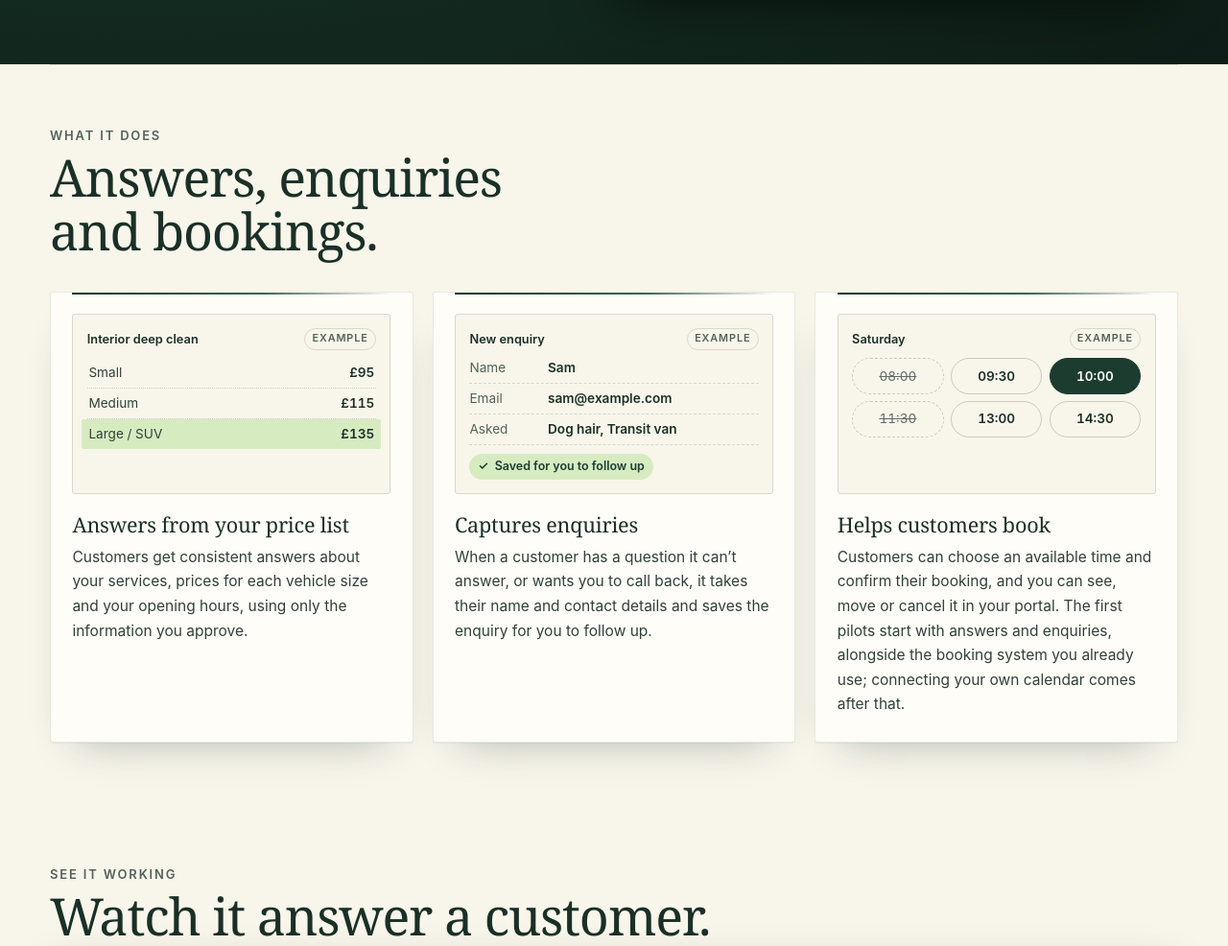
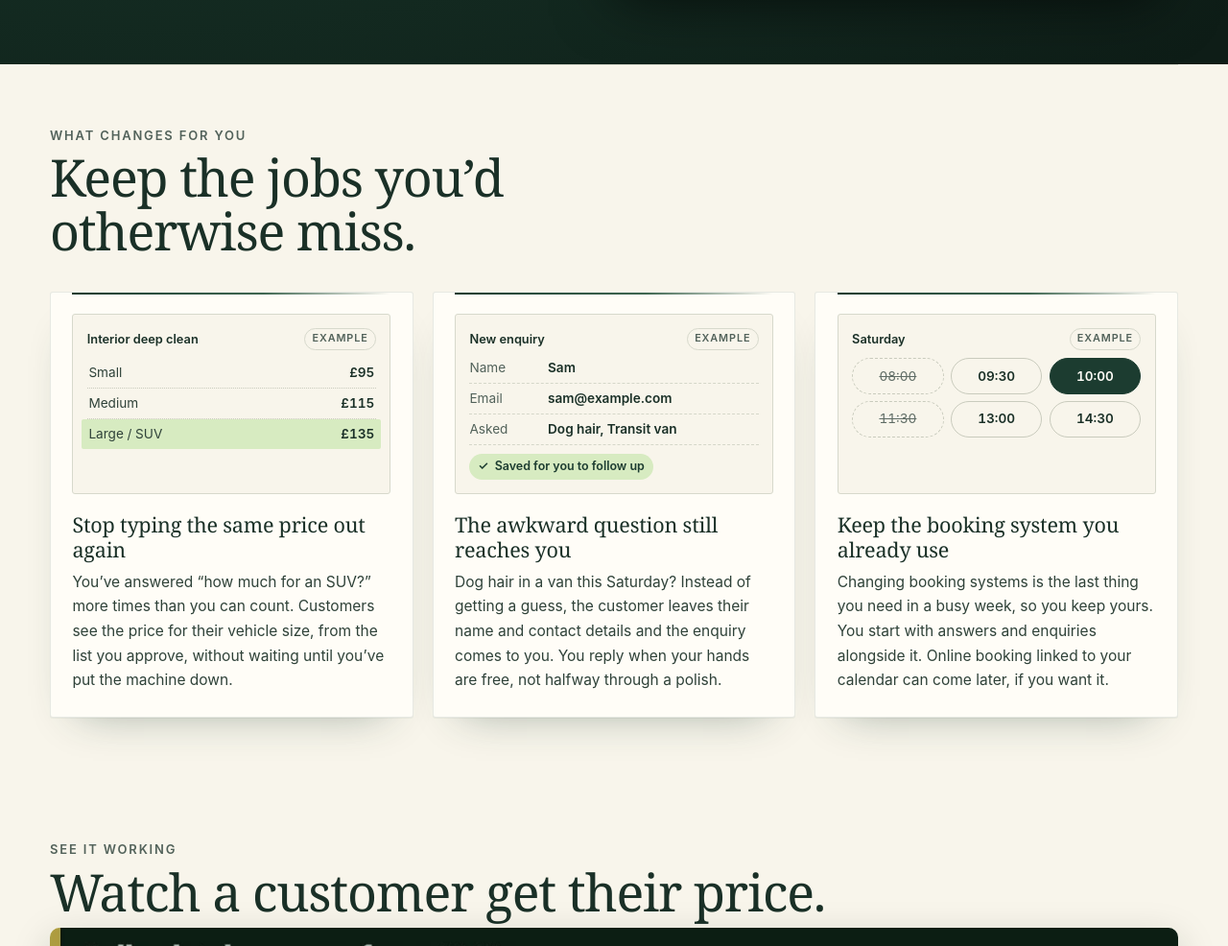
Before and after one commit to owautomationagency-pixel/owautomationagency-pixel.github.io, a plain HTML site: page index.html in a window 1280 px wide. Shown: the part 800-1786 px from the top of the page at 96% size. Drawn offline with Linux system fonts and the light colour scheme.

Commit message:
Home page: write the product copy around the detailer's day, not the features
Co-Authored-By: Claude Opus 5.5 <noreply@anthropic.com>

```diff
--- a/index.html
+++ b/index.html
@@ -51,7 +51,7 @@
       <div class="ow-hero-copy">
         <p class="ow-kicker">For UK car detailers and valeters</p>
         <h1 id="hero-heading">Finish the job. <br>Let your website <br><em>take the enquiry.</em></h1>
-        <p class="ow-lead">While you’re working on a car, a website assistant answers customer questions from your own services, prices and opening hours, takes their details and helps them book. Anything it isn’t sure about comes to you instead of it guessing.</p>
+        <p class="ow-lead">You’re mid-polish when the enquiry lands, and by the time you reply, some may have booked elsewhere. With a question box on your website, customers get the prices and hours you’ve approved straight away. Anything else comes to you with their name and contact details.</p>
         <div class="ow-actions">
           <a class="ow-button" href="contact.html#pilot">Request a free pilot <span aria-hidden="true">→</span></a>
           <a class="ow-inline" href="pricing.html">See pricing <span aria-hidden="true">→</span></a>
@@ -75,8 +75,8 @@
 
     <section class="ow-wrap ow-section ow-features" id="what-it-does" aria-labelledby="features-heading">
       <div class="ow-section-intro">
-        <p class="ow-kicker">What it does</p>
-        <h2 id="features-heading">Answers, enquiries and bookings.</h2>
+        <p class="ow-kicker">What changes for you</p>
+        <h2 id="features-heading">Keep the jobs you’d otherwise miss.</h2>
       </div>
       <div class="ow-feature-list">
         <article>
@@ -84,8 +84,8 @@
             <p class="ow-vig-label">Interior deep clean <span>Example</span></p>
             <ul><li><span>Small</span><b>£95</b></li><li><span>Medium</span><b>£115</b></li><li class="is-on"><span>Large / SUV</span><b>£135</b></li></ul>
           </div>
-          <h3>Answers from your price list</h3>
-          <p>Customers get consistent answers about your services, prices for each vehicle size and your opening hours, using only the information you approve.</p>
+          <h3>Stop typing the same price out again</h3>
+          <p>You’ve answered “how much for an SUV?” more times than you can count. Customers see the price for their vehicle size, from the list you approve, without waiting until you’ve put the machine down.</p>
         </article>
         <article>
           <div class="ow-vig ow-vig-slip" aria-hidden="true">
@@ -93,16 +93,16 @@
             <dl><div><dt>Name</dt><dd>Sam</dd></div><div><dt>Email</dt><dd>sam@example.com</dd></div><div><dt>Asked</dt><dd>Dog hair, Transit van</dd></div></dl>
             <p class="ow-vig-saved">Saved for you to follow up</p>
           </div>
-          <h3>Captures enquiries</h3>
-          <p>When a customer has a question it can’t answer, or wants you to call back, it takes their name and contact details and saves the enquiry for you to follow up.</p>
+          <h3>The awkward question still reaches you</h3>
+          <p>Dog hair in a van this Saturday? Instead of getting a guess, the customer leaves their name and contact details and the enquiry comes to you. You reply when your hands are free, not halfway through a polish.</p>
         </article>
         <article>
           <div class="ow-vig ow-vig-slots" aria-hidden="true">
             <p class="ow-vig-label">Saturday <span>Example</span></p>
             <ul><li class="is-taken">08:00</li><li>09:30</li><li class="is-on">10:00</li><li class="is-taken">11:30</li><li>13:00</li><li>14:30</li></ul>
           </div>
-          <h3>Helps customers book</h3>
-          <p>Customers can choose an available time and confirm their booking, and you can see, move or cancel it in your portal. The first pilots start with answers and enquiries, alongside the booking system you already use; connecting your own calendar comes after that.</p>
+          <h3>Keep the booking system you already use</h3>
+          <p>Changing booking systems is the last thing you need in a busy week, so you keep yours. You start with answers and enquiries alongside it. Online booking linked to your calendar can come later, if you want it.</p>
         </article>
       </div>
     </section>
@@ -110,7 +110,7 @@
     <section class="ow-wrap ow-section ow-demo-teaser" id="see-it-working" aria-labelledby="demo-heading">
       <div class="ow-section-intro">
         <p class="ow-kicker">See it working</p>
-        <h2 id="demo-heading">Watch it answer a customer.</h2>
+        <h2 id="demo-heading">Watch a customer get their price.</h2>
       </div>
       <a class="ow-demo-link" href="demo.html">
         <span class="ow-demo-frame"><img src="ow-demo-poster.jpg" width="1280" height="720" loading="lazy" alt="The assistant on an example detailer’s website, answering a customer’s question with that business’s large-car price"><span class="ow-demo-play" aria-hidden="true"></span></span>
```
